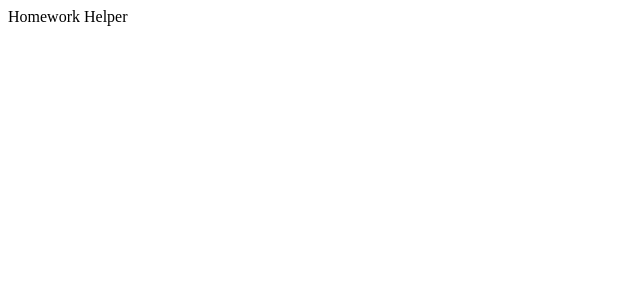
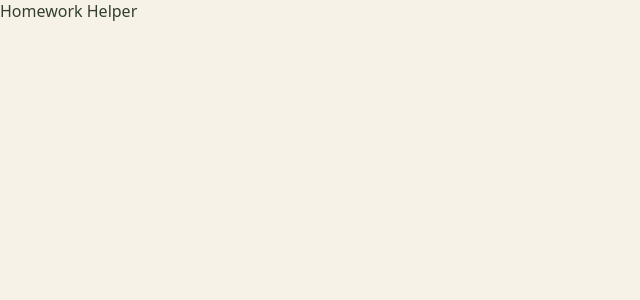
Before and after one commit to abhayachauhan/homework-helper, a React (Vite) app in the folder web/: page / in a window 1280 px wide. Shown: the top 300 px of the page, without its empty margins (0-640 px from the left). Built offline with nearby package versions, Linux system fonts and the light colour scheme.

Commit message:
feat(web): warm notebook design tokens + base styles

```diff
--- a/web/src/styles.css
+++ b/web/src/styles.css
@@ -0,0 +1,63 @@
+:root {
+  --cream: #f7f2e7;
+  --ink: #33402f;
+  --green: #2f5d50;
+  --amber: #e8a33d;
+  --green-soft: #eaf3ee;
+  --good: #3fa66a;
+  --warn: #e8a33d;
+  --bad: #d7603f;
+  --card: #ffffff;
+  --muted: #8a8270;
+  --radius: 18px;
+  --shadow: 0 8px 24px rgba(0, 0, 0, 0.08);
+}
+* { box-sizing: border-box; }
+body {
+  margin: 0;
+  background: var(--cream);
+  color: var(--ink);
+  font-family: "Plus Jakarta Sans", system-ui, -apple-system, sans-serif;
+  -webkit-font-smoothing: antialiased;
+}
+h1, h2, h3 { font-family: Fraunces, Georgia, serif; color: var(--green); margin: 0 0 8px; }
+.app { max-width: 520px; margin: 0 auto; padding: 20px 16px 48px; min-height: 100vh; }
+.screen { display: flex; flex-direction: column; gap: 14px; }
+.subtitle { color: var(--muted); font-size: 14px; margin: 0; }
+button { font-family: inherit; cursor: pointer; border: none; }
+.btn-primary {
+  background: var(--green); color: #fff; border-radius: var(--radius);
+  padding: 16px; font-size: 17px; font-weight: 700; width: 100%;
+}
+.btn-secondary {
+  background: var(--card); color: var(--ink); border: 1.5px solid #d8cfb8;
+  border-radius: 14px; padding: 14px; font-size: 15px; font-weight: 600; width: 100%;
+}
+.btn-ghost { background: none; color: var(--green); font-weight: 600; padding: 8px; font-size: 14px; }
+.kid-btn {
+  background: var(--green); color: #fff; border-radius: var(--radius);
+  padding: 22px; font-size: 20px; font-weight: 700; width: 100%; text-align: left;
+}
+.kid-btn .lvl { display: block; font-size: 13px; opacity: 0.8; font-weight: 500; margin-top: 4px; }
+.hero { background: var(--green); color: #fff; border-radius: 22px; padding: 30px 16px; text-align: center; }
+.hero .emoji { font-size: 44px; }
+.row { display: flex; gap: 10px; }
+.row > * { flex: 1; }
+.card {
+  background: var(--card); border-radius: 16px; padding: 14px; box-shadow: var(--shadow);
+  display: flex; align-items: center; gap: 12px; text-align: left; width: 100%;
+}
+.card.correct { border-left: 5px solid var(--good); }
+.card.partial { border-left: 5px solid var(--warn); }
+.card.incorrect, .card.unanswered { border-left: 5px solid var(--bad); }
+.card .meta { font-size: 11px; color: var(--muted); }
+.badge { font-size: 22px; }
+.hint { background: var(--green-soft); border-radius: 14px; padding: 14px; }
+.hint .label { font-size: 10px; letter-spacing: 0.06em; font-weight: 800; color: var(--green); }
+.hint .label.l1 { color: var(--good); }
+.solution { background: #fff; border: 1.5px dashed var(--amber); border-radius: 14px; padding: 14px; }
+.read { background: var(--green); color: #fff; border-radius: 10px; padding: 8px 12px; font-size: 13px; font-weight: 600; margin-top: 8px; }
+.textarea { width: 100%; min-height: 120px; border-radius: 14px; border: 1.5px solid #d8cfb8; padding: 12px; font-family: inherit; font-size: 16px; }
+.error { background: #fdecea; color: var(--bad); border-radius: 14px; padding: 14px; }
+.spinner { text-align: center; padding: 40px; color: var(--muted); }
+.visually-hidden { position: absolute; width: 1px; height: 1px; overflow: hidden; clip: rect(0 0 0 0); }
```
